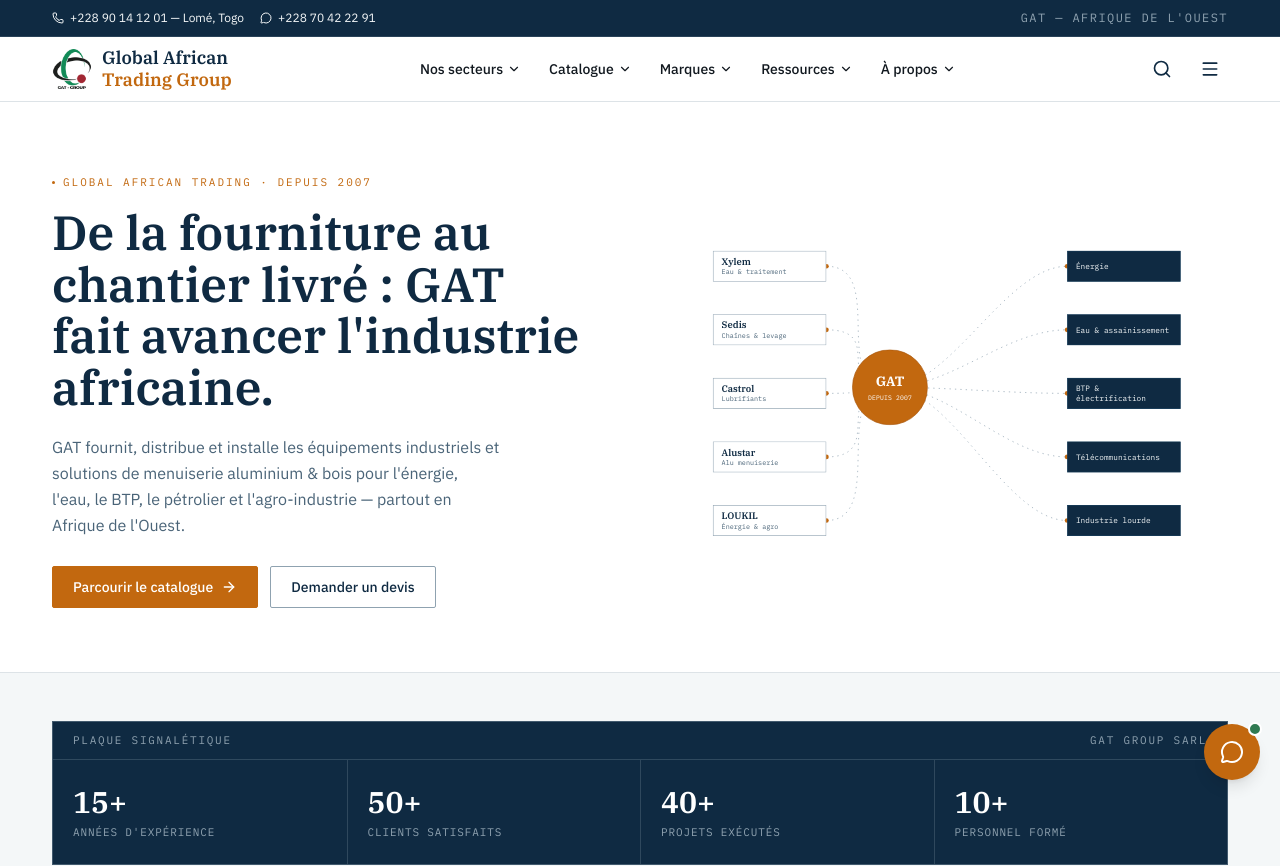
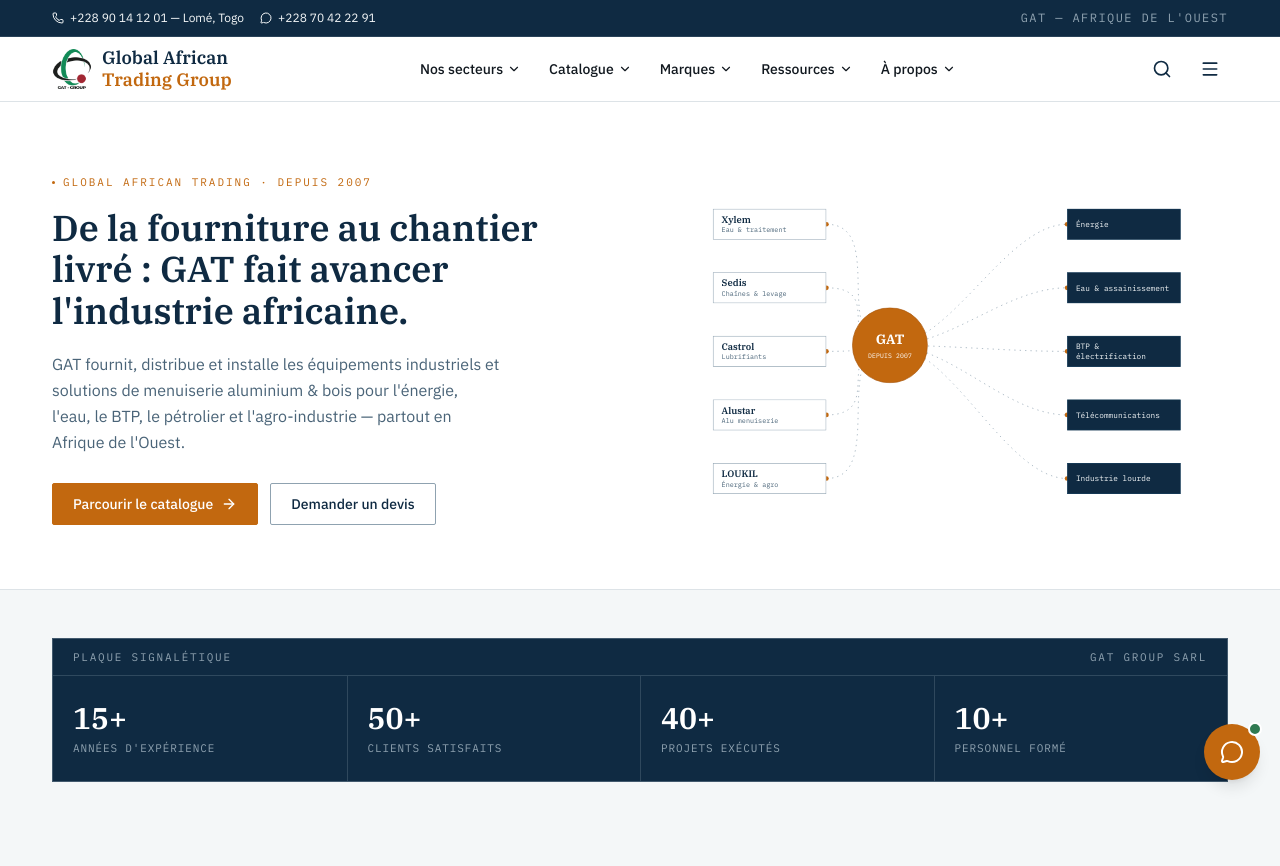
Before and after one commit to delldigital1-gif/gat-group, a Next.js app: page / in a window 1280 px wide. Shown: the top 866 px of the page. Built offline with nearby package versions, Linux system fonts and the light colour scheme.

Commit message:
Reduce hero headline font size to a more moderate scale

```diff
--- a/src/app/page.tsx
+++ b/src/app/page.tsx
@@ -26,7 +26,7 @@ export default function HomePage() {
           <div className="grid gap-10 lg:grid-cols-[1fr_1.1fr] lg:items-center">
             <div>
               <Eyebrow>Global African Trading · depuis 2007</Eyebrow>
-              <h1 className="mt-4 font-display text-4xl font-semibold leading-[1.08] text-blueprint sm:text-5xl">
+              <h1 className="mt-4 font-display text-3xl font-semibold leading-[1.15] text-blueprint sm:text-4xl">
                 De la fourniture au chantier livré : GAT fait avancer l&apos;industrie africaine.
               </h1>
               <p className="mt-5 max-w-md text-base leading-relaxed text-steel">
```
